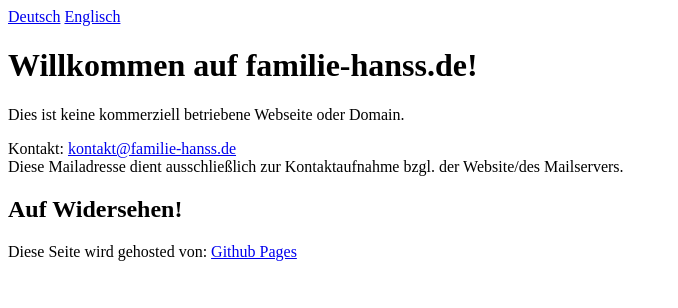
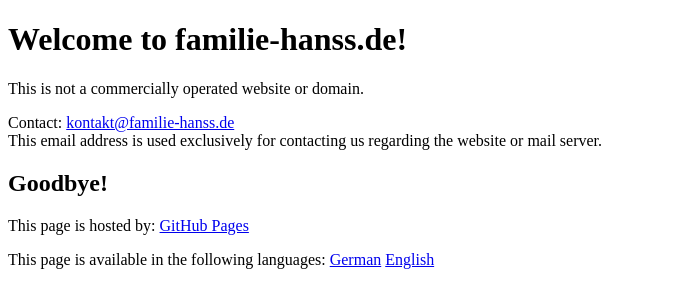
Before and after one commit to familie-hanss/familie-hanss.github.io, a plain HTML site: page en/index.html in a window 1280 px wide. Shown: the whole page, without its empty margins (0-678 px from the left). Drawn offline with Linux system fonts and the light colour scheme.

Commit message:
changed html files to include the actual contents and no demo content

```diff
--- a/en/index.html
+++ b/en/index.html
@@ -5,12 +5,23 @@
     <title>Welcome to familie-hanss.de!</title>
 </head>
 <body>
-    <a href="/de/index.html">Deutsch</a> <a href="/en/index.html">Englisch</a>
-    <h1>Willkommen auf familie-hanss.de!</h1>
-    <p> Dies ist keine kommerziell betriebene Webseite oder Domain.</p>
-    <p> Kontakt: <a href="mailto:kontakt@familie-hanss.de">kontakt@familie-hanss.de</a> <br> Diese Mailadresse dient ausschließlich zur Kontaktaufnahme bzgl. der Website/des Mailservers.</p>
-    <h2> Auf Widersehen!</h2>
-    <p> Diese Seite wird gehosted von: <a href="https://pages.github.com/">Github Pages</a></p>
+
+    <h1>Welcome to familie-hanss.de!</h1>
+    <p>This is not a commercially operated website or domain.</p>
+    <p>
+        Contact: <a href="mailto:kontakt@familie-hanss.de">kontakt@familie-hanss.de</a><br>
+        This email address is used exclusively for contacting us regarding the website or mail server.
+    </p>
+
+    <h2>Goodbye!</h2>
+
+    <p>This page is hosted by: <a href="https://pages.github.com/">GitHub Pages</a></p>
+
+    <p>
+        This page is available in the following languages:
+        <a href="/de/">German</a>
+        <a href="/en/">English</a>
+    </p>
 
 </body>
 </html>
```
Also changed, not shown: de/index.html (+17 -6 lines), index.html (+5 -7 lines), 2 other files.
